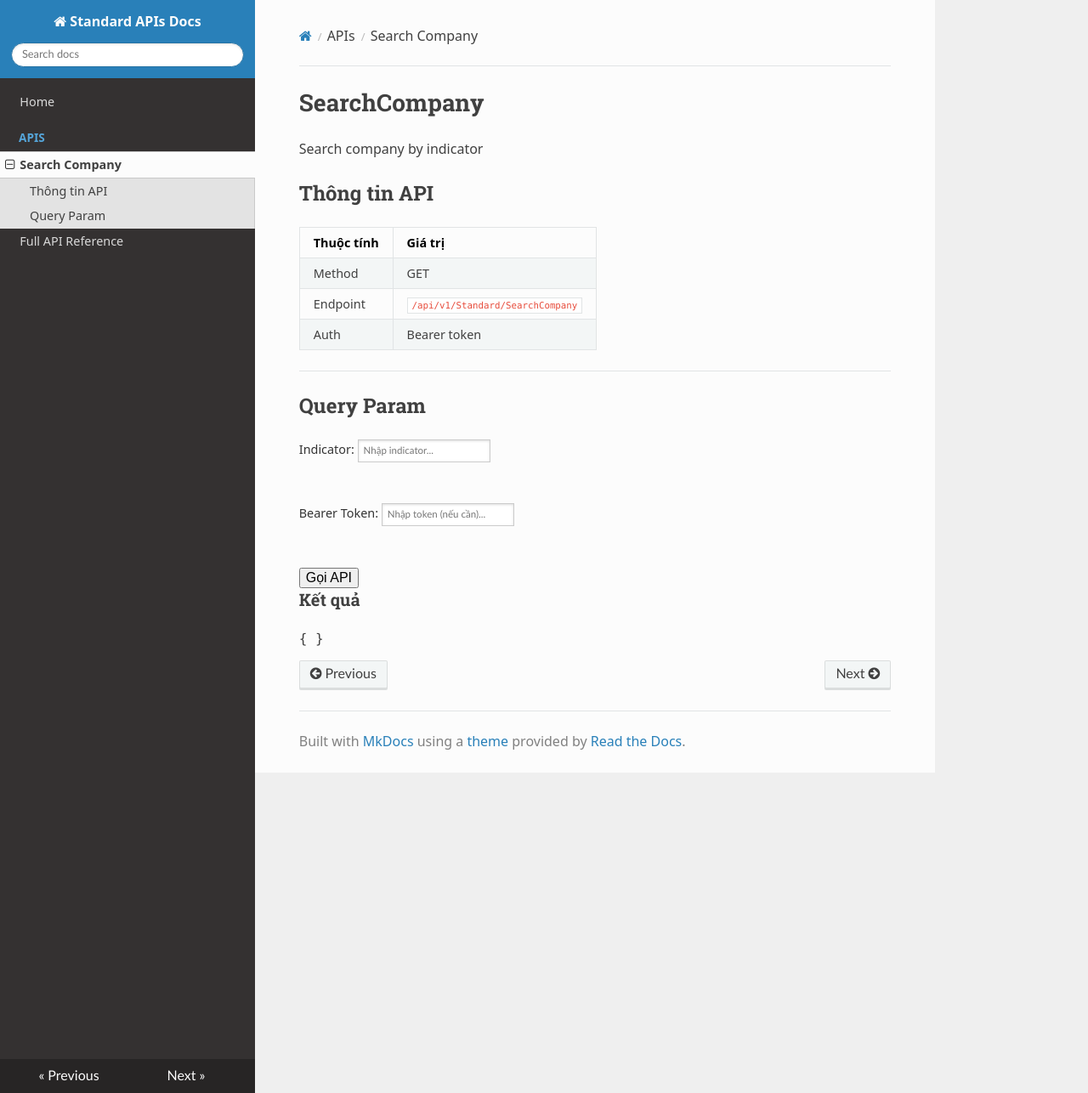
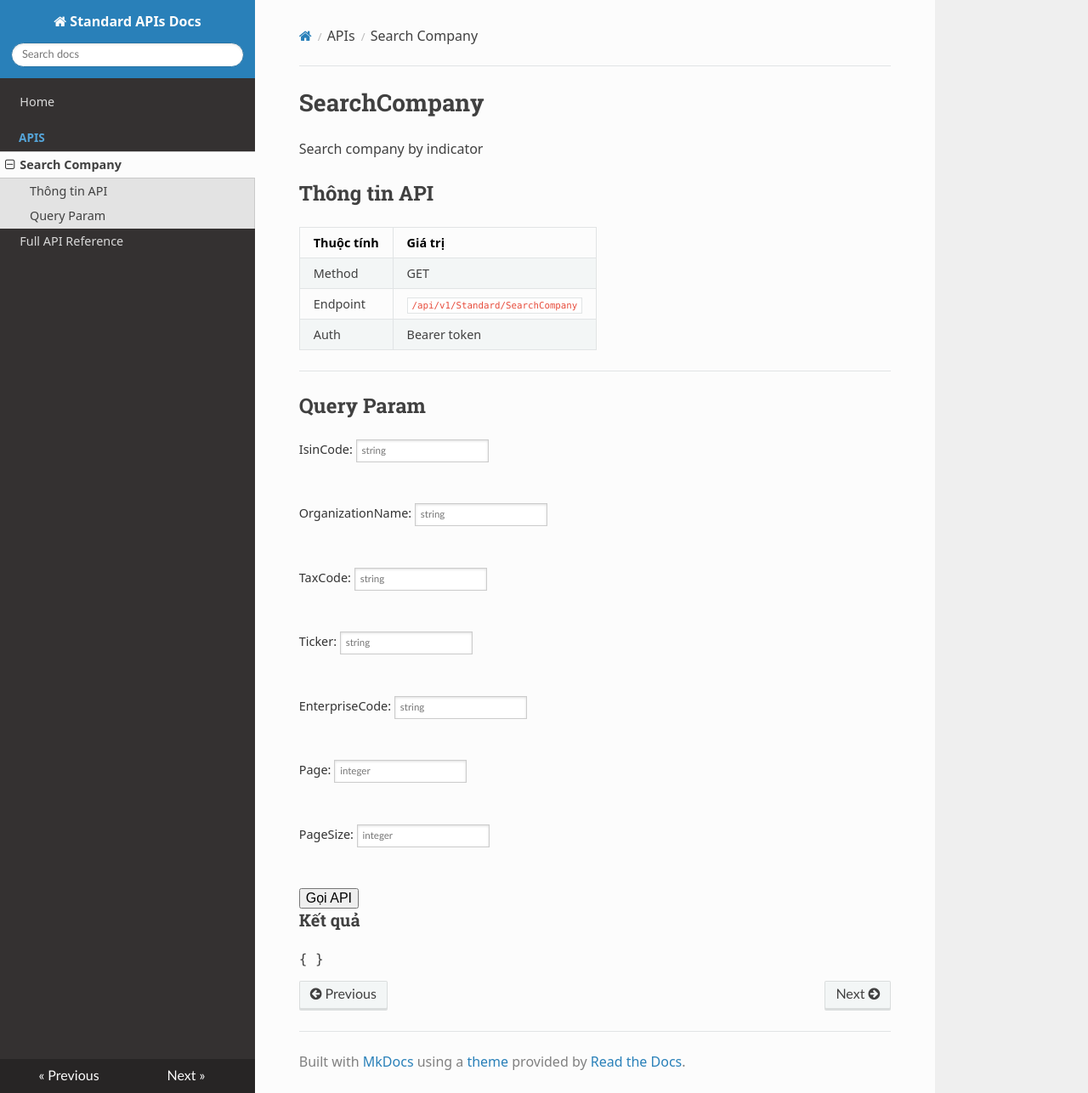
Before and after one commit to Truan-134340/Standard-APIs, an MkDocs documentation site: the page built from docs/search-company.md, in a window 1280 px wide and 1286 px high. Shown: the whole window at 85% size. Built offline with MkDocs 1.6.1, drawn with Linux system fonts in a browser that asks for light colours; nearby versions of some CDN libraries.

Commit message:
Update search-company.md

```diff
--- a/docs/search-company.md
+++ b/docs/search-company.md
@@ -15,13 +15,38 @@ Search company by indicator
 
 <div id="search-company-ui">
   <label>
-    Indicator:
-    <input id="indicator-input" type="text" placeholder="Nhập indicator..." />
+    IsinCode:
+    <input id="indicator-input" type="text" placeholder="string" />
   </label>
   <br/><br/>
   <label>
-    Bearer Token:
-    <input id="token-input" type="password" placeholder="Nhập token (nếu cần)..." />
+    OrganizationName:
+    <input id="token-input" type="text" placeholder="string" />
+  </label>
+  <br/><br/>
+  <label>
+    TaxCode:
+    <input id="token-input" type="text" placeholder="string" />
+  </label>
+  <br/><br/>
+  <label>
+    Ticker:
+    <input id="token-input" type="text" placeholder="string" />
+  </label>
+  <br/><br/>
+  <label>
+    EnterpriseCode:
+    <input id="token-input" type="text" placeholder="string" />
+  </label>
+  <br/><br/>
+  <label>
+    Page:
+    <input id="token-input" type="password" placeholder="integer" />
+  </label>
+  <br/><br/>
+  <label>
+    PageSize:
+    <input id="token-input" type="password" placeholder="integer" />
   </label>
   <br/><br/>
   <button id="call-btn">Gọi API</button>
```
